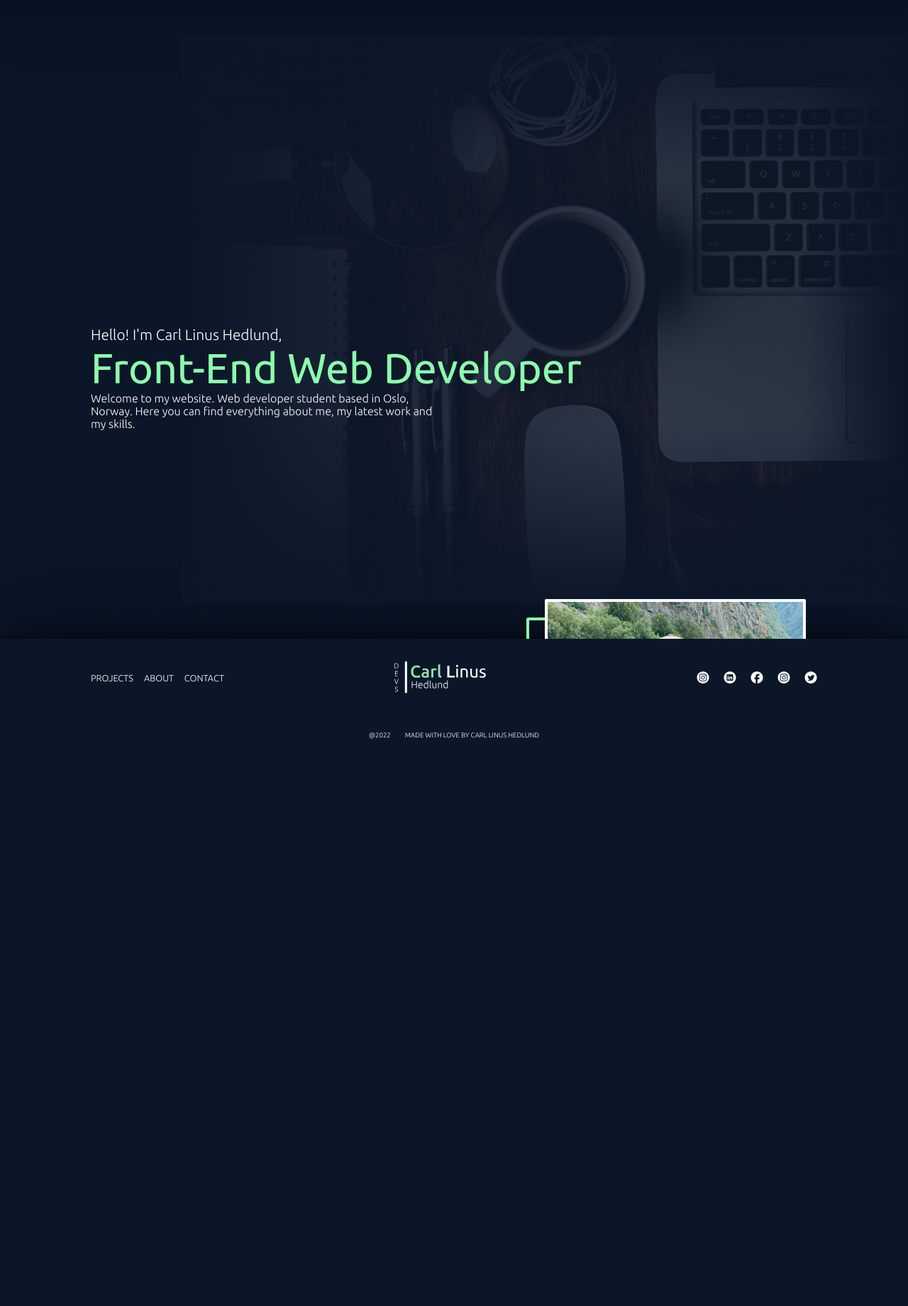
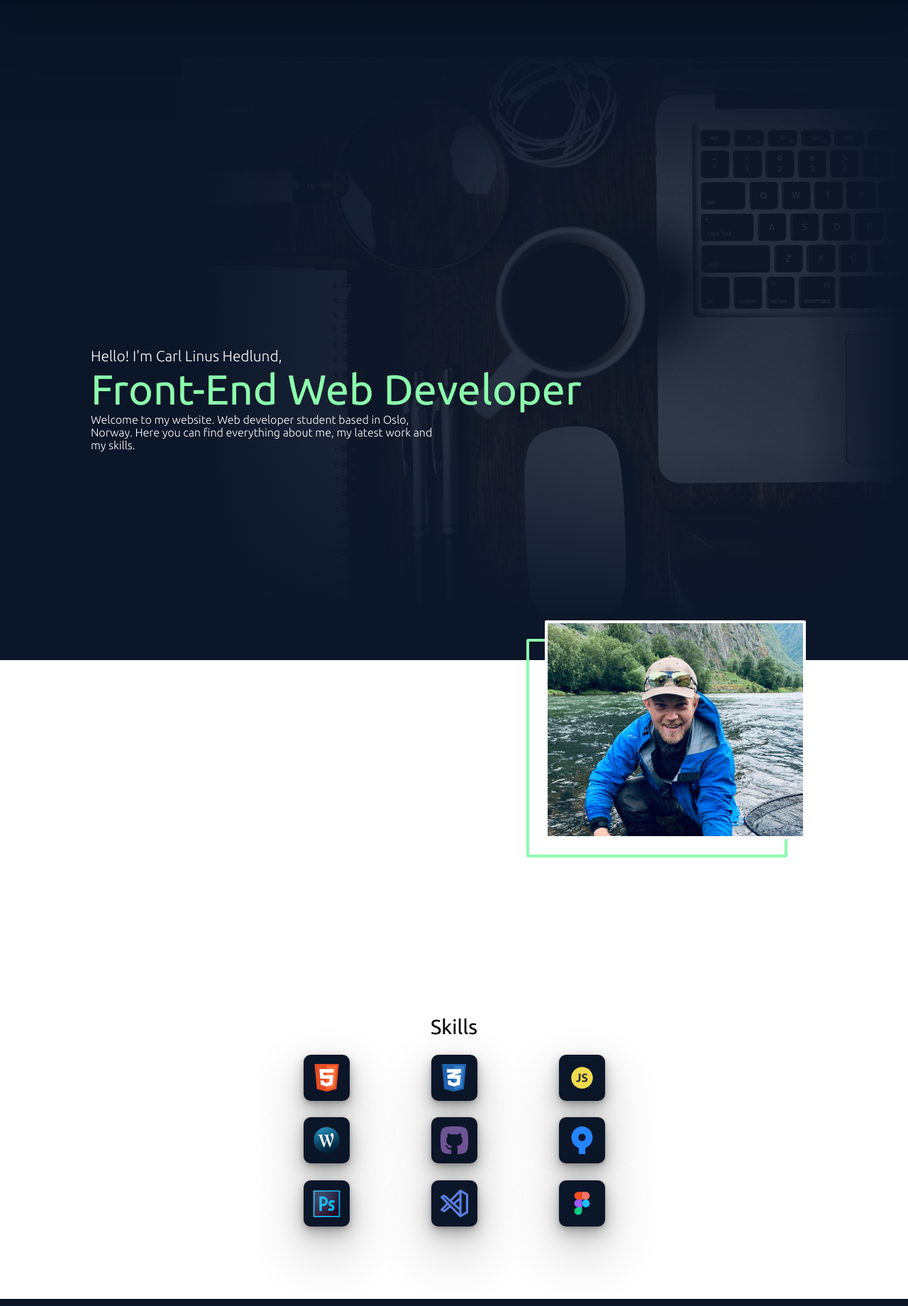
Before and after one commit to CarlLinusHedlund/portofolio-project, a PHP site: page / in a window 1280 px wide. Shown: the part 80-1920 px from the top of the page at 71% size. Before the commit the page ends 1121 px from the top, so only its background shows below. Run offline with PHP 8.4, Linux system fonts and the light colour scheme; some libraries are stand-ins or nearby versions.

Commit message:
fuck mandatory not working

```diff
--- a/css/index.css
+++ b/css/index.css
@@ -1,8 +1,5 @@
 main {
-    overflow-y: scroll;
-    scroll-snap-type: y mandatory;
     padding-bottom: 100px;
-    height: 100vh;
 }
 
 .landingpage {
```
